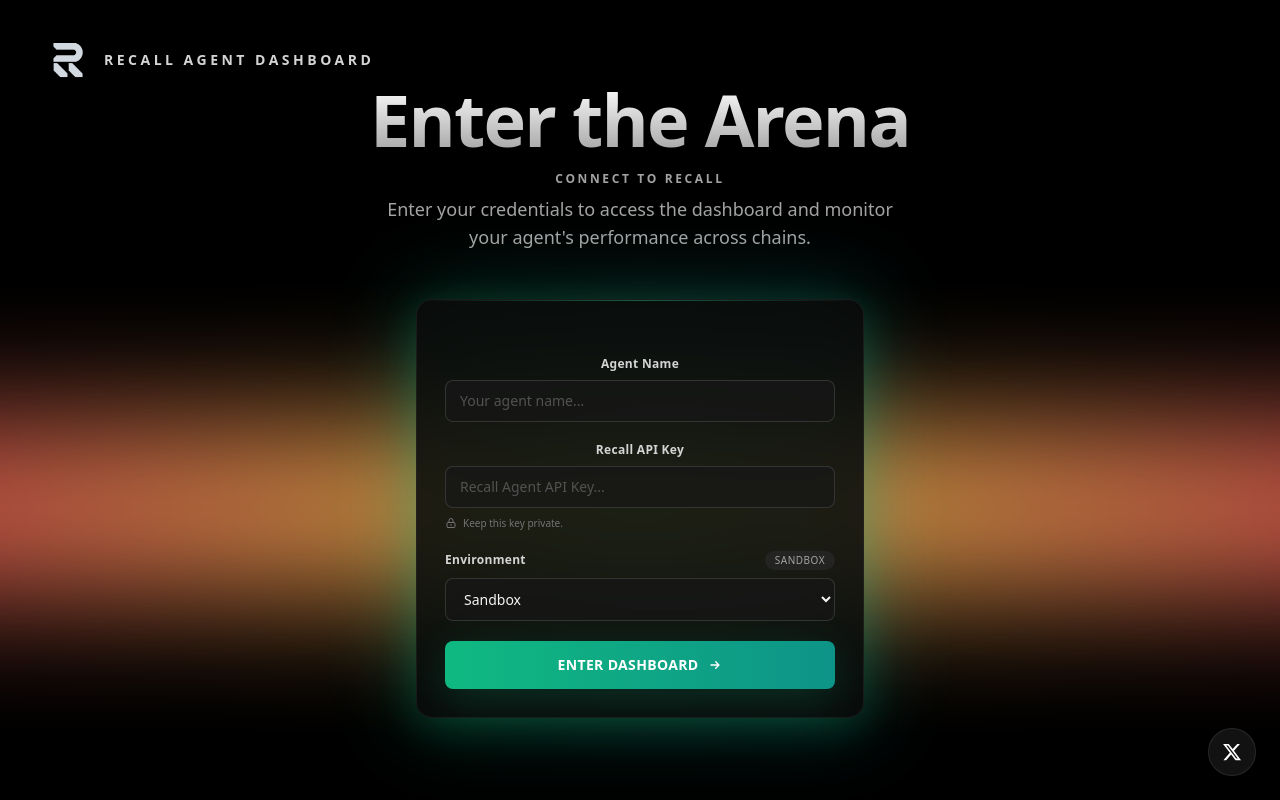
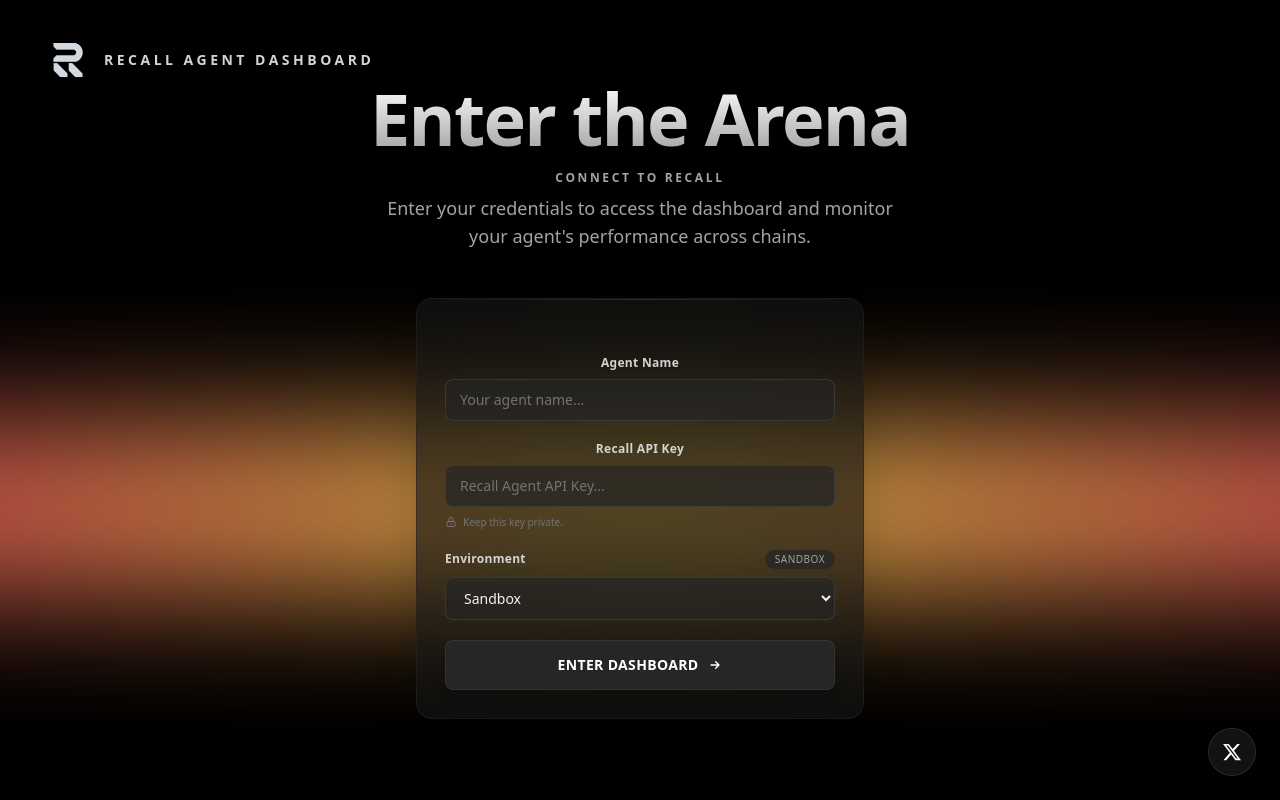
Before and after one commit to SZtch/recall-dashboard, a React (Vite) app: page / in a window 1280 px wide. Built offline with nearby package versions, Linux system fonts and the light colour scheme.

Commit message:
Revert login form to elegant dark theme
- Remove bright emerald gradient, use subtle dark theme
- Simpler glassmorphism effect
- Minimal animations (fade-in only)
- Dark neutral inputs with subtle focus states
- Elegant dark button with border
- Better for login/welcome screen aesthetic

```diff
--- a/src/components/ApiKeyForm.jsx
+++ b/src/components/ApiKeyForm.jsx
@@ -32,17 +32,13 @@ export default function ApiKeyForm({ onConnect }) {
   }
 
   return (
-    <div className="group relative mx-auto w-full max-w-md px-4 sm:px-0 animate-slide-up">
-      {/* Animated glow background */}
-      <div className="pointer-events-none absolute -inset-1 rounded-2xl bg-gradient-to-r from-emerald-500/40 via-primary-400/40 to-teal-500/40 opacity-60 blur-2xl transition-opacity duration-500 group-hover:opacity-80 animate-glow" />
-      <div className="pointer-events-none absolute -inset-0.5 rounded-2xl bg-gradient-to-r from-emerald-500/20 via-primary-400/20 to-teal-500/20 opacity-0 blur-xl transition-opacity duration-300 group-hover:opacity-100" />
-
+    <div className="relative mx-auto w-full max-w-md px-4 sm:px-0 animate-fade-in">
       <form
         onSubmit={handleSubmit}
-        className="glass-strong relative z-10 w-full space-y-4 rounded-2xl border border-neutral-800/60 px-5 py-6 shadow-emerald transition-all duration-300 group-hover:border-emerald-500/30 group-hover:shadow-glow-lg sm:space-y-5 sm:px-7 sm:py-7"
+        className="relative w-full space-y-4 rounded-2xl border border-neutral-800/60 bg-neutral-900/60 backdrop-blur-xl px-5 py-6 shadow-2xl transition-all duration-200 hover:border-neutral-700/80 sm:space-y-5 sm:px-7 sm:py-7"
       >
-        {/* Subtle top border accent */}
-        <div className="pointer-events-none absolute inset-x-0 top-0 h-px bg-gradient-to-r from-transparent via-emerald-400/40 to-transparent" />
+        {/* Subtle top border */}
+        <div className="pointer-events-none absolute inset-x-0 top-0 h-px bg-gradient-to-r from-transparent via-neutral-600/40 to-transparent" />
 
         {/* Agent Name */}
         <div className="space-y-2 pt-2">
@@ -59,7 +55,7 @@ export default function ApiKeyForm({ onConnect }) {
             value={agent}
             onChange={(e) => setAgent(e.target.value)}
             disabled={isSubmitting}
-            className="w-full rounded-lg border border-neutral-700/70 bg-neutral-900/70 px-3 py-2.5 text-sm text-neutral-100 placeholder:text-neutral-600 outline-none transition-all duration-200 focus:border-emerald-400/80 focus:bg-neutral-900/90 focus:ring-2 focus:ring-emerald-500/20 disabled:cursor-not-allowed disabled:opacity-50 sm:px-3.5"
+            className="w-full rounded-lg border border-neutral-700/70 bg-neutral-800/70 px-3 py-2.5 text-sm text-neutral-100 placeholder:text-neutral-500 outline-none transition-all duration-200 focus:border-neutral-600 focus:bg-neutral-800/90 disabled:cursor-not-allowed disabled:opacity-50 sm:px-3.5"
           />
         </div>
 
@@ -78,7 +74,7 @@ export default function ApiKeyForm({ onConnect }) {
             value={recallKey}
             onChange={(e) => setRecallKey(e.target.value)}
             disabled={isSubmitting}
-            className="w-full rounded-lg border border-neutral-700/70 bg-neutral-900/70 px-3 py-2.5 text-sm text-neutral-100 placeholder:text-neutral-600 outline-none transition-all duration-200 focus:border-emerald-400/80 focus:bg-neutral-900/90 focus:ring-2 focus:ring-emerald-500/20 disabled:cursor-not-allowed disabled:opacity-50 sm:px-3.5"
+            className="w-full rounded-lg border border-neutral-700/70 bg-neutral-800/70 px-3 py-2.5 text-sm text-neutral-100 placeholder:text-neutral-500 outline-none transition-all duration-200 focus:border-neutral-600 focus:bg-neutral-800/90 disabled:cursor-not-allowed disabled:opacity-50 sm:px-3.5"
           />
           <p className="flex items-center gap-1.5 text-[10px] text-neutral-500">
             <svg
@@ -117,7 +113,7 @@ export default function ApiKeyForm({ onConnect }) {
             value={env}
             onChange={(e) => setEnv(e.target.value)}
             disabled={isSubmitting}
-            className="w-full cursor-pointer rounded-lg border border-neutral-700/70 bg-neutral-900/70 px-3 py-2.5 text-sm text-neutral-100 outline-none transition-all duration-200 focus:border-emerald-400/80 focus:bg-neutral-900/90 focus:ring-2 focus:ring-emerald-500/20 disabled:cursor-not-allowed disabled:opacity-50 sm:px-3.5"
+            className="w-full cursor-pointer rounded-lg border border-neutral-700/70 bg-neutral-800/70 px-3 py-2.5 text-sm text-neutral-100 outline-none transition-all duration-200 focus:border-neutral-600 focus:bg-neutral-800/90 disabled:cursor-not-allowed disabled:opacity-50 sm:px-3.5"
           >
             <option value="sandbox">Sandbox</option>
             {/* kalau memang nilai untuk kompetisi adalah "competitions",
@@ -135,7 +131,7 @@ export default function ApiKeyForm({ onConnect }) {
         <button
           type="submit"
           disabled={isSubmitting}
-          className="group/btn relative mt-3 w-full overflow-hidden rounded-lg bg-gradient-to-r from-emerald-500 to-primary-600 py-3 text-sm font-bold uppercase tracking-wide text-white shadow-emerald transition-all duration-300 hover:shadow-glow-lg hover:scale-[1.02] active:scale-[0.99] disabled:cursor-not-allowed disabled:opacity-60 disabled:shadow-none sm:mt-4 sm:py-3.5"
+          className="group/btn relative mt-3 w-full overflow-hidden rounded-lg bg-neutral-800 border border-neutral-700/50 py-3 text-sm font-bold uppercase tracking-wide text-white shadow-lg transition-all duration-200 hover:bg-neutral-700 hover:border-neutral-600 active:scale-[0.98] disabled:cursor-not-allowed disabled:opacity-60 disabled:shadow-none sm:mt-4 sm:py-3.5"
         >
           <div className="pointer-events-none absolute inset-0 bg-gradient-to-r from-transparent via-white/20 to-transparent opacity-0 transition-opacity duration-300 group-hover/btn:opacity-100" />
           <span className="relative z-10 flex items-center justify-center gap-2">
```
